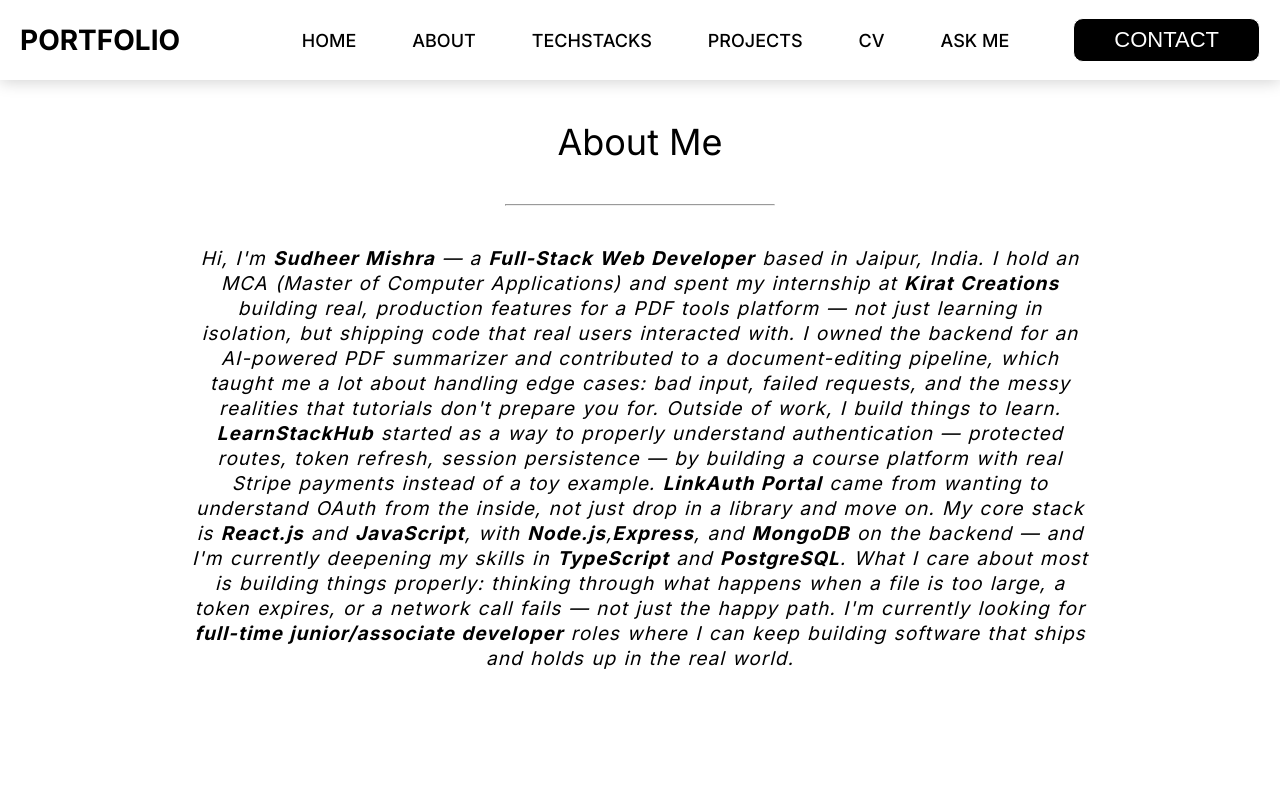
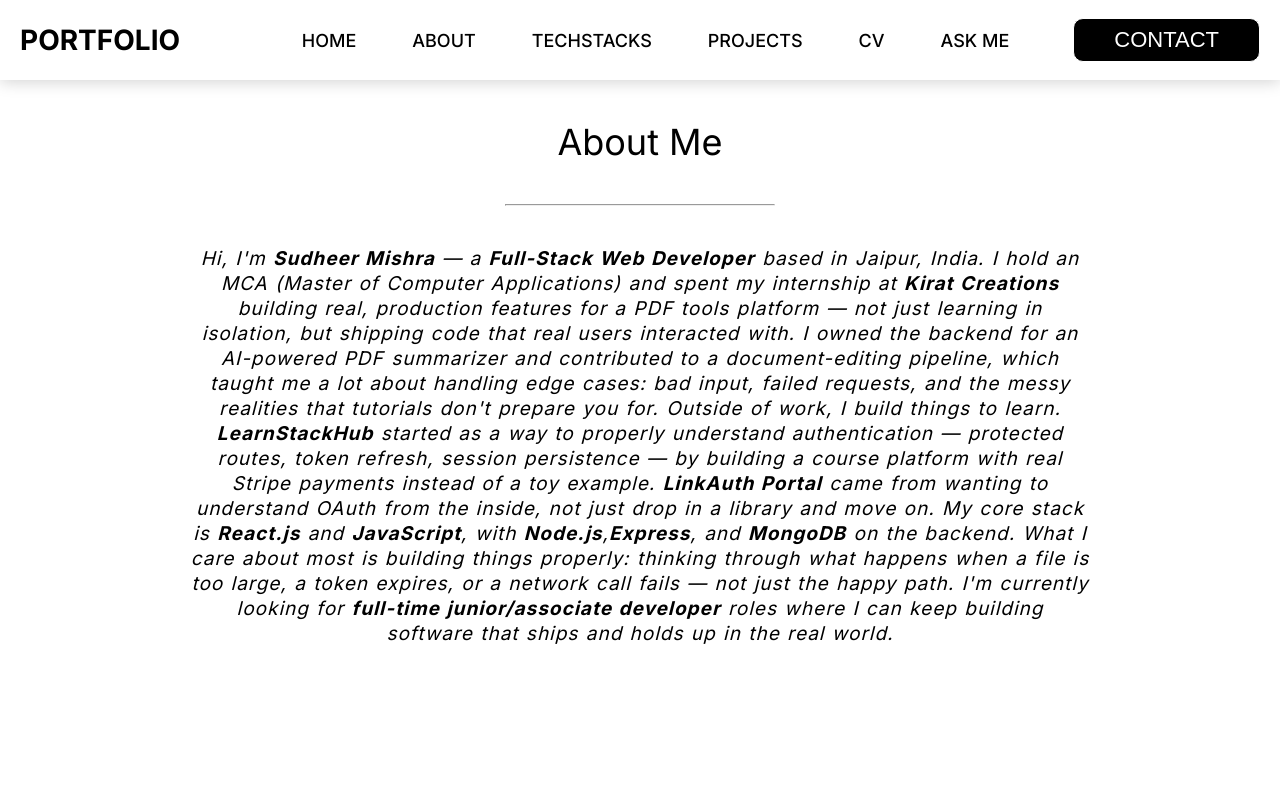
Before and after one commit to sudheermishra/My-Portfolio, a React (Create React App) app: page /about in a window 1280 px wide. Shown: the top 800 px of the page. Built offline with nearby package versions, Linux system fonts and the light colour scheme.

Commit message:
Update About.js

```diff
--- a/src/components/About/About.js
+++ b/src/components/About/About.js
@@ -23,8 +23,7 @@
   payments instead of a toy example. <strong>LinkAuth Portal</strong> came from wanting
   to understand OAuth from the inside, not just drop in a library and
   move on. My core stack is <strong>React.js</strong> and <strong>JavaScript</strong>, with <strong>Node.js</strong>,
-  <strong>Express</strong>, and <strong>MongoDB</strong> on the backend — and I'm currently deepening my
-  skills in <strong>TypeScript</strong> and <strong>PostgreSQL</strong>. What I care about most is
+  <strong>Express</strong>, and <strong>MongoDB</strong> on the backend. What I care about most is
   building things properly: thinking through what happens when a file is
   too large, a token expires, or a network call fails — not just the
   happy path. I'm currently looking for <strong>full-time junior/associate
```
